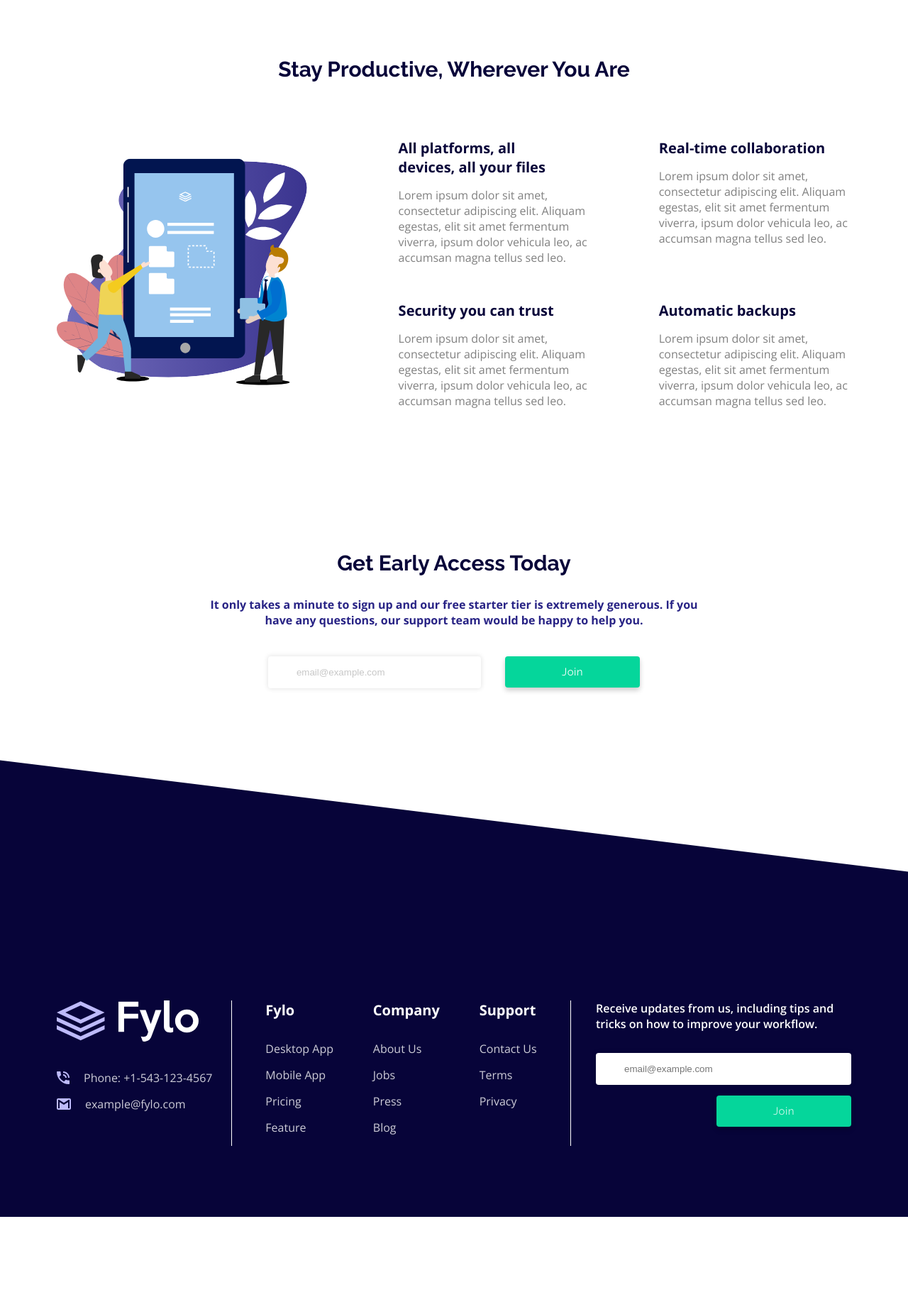
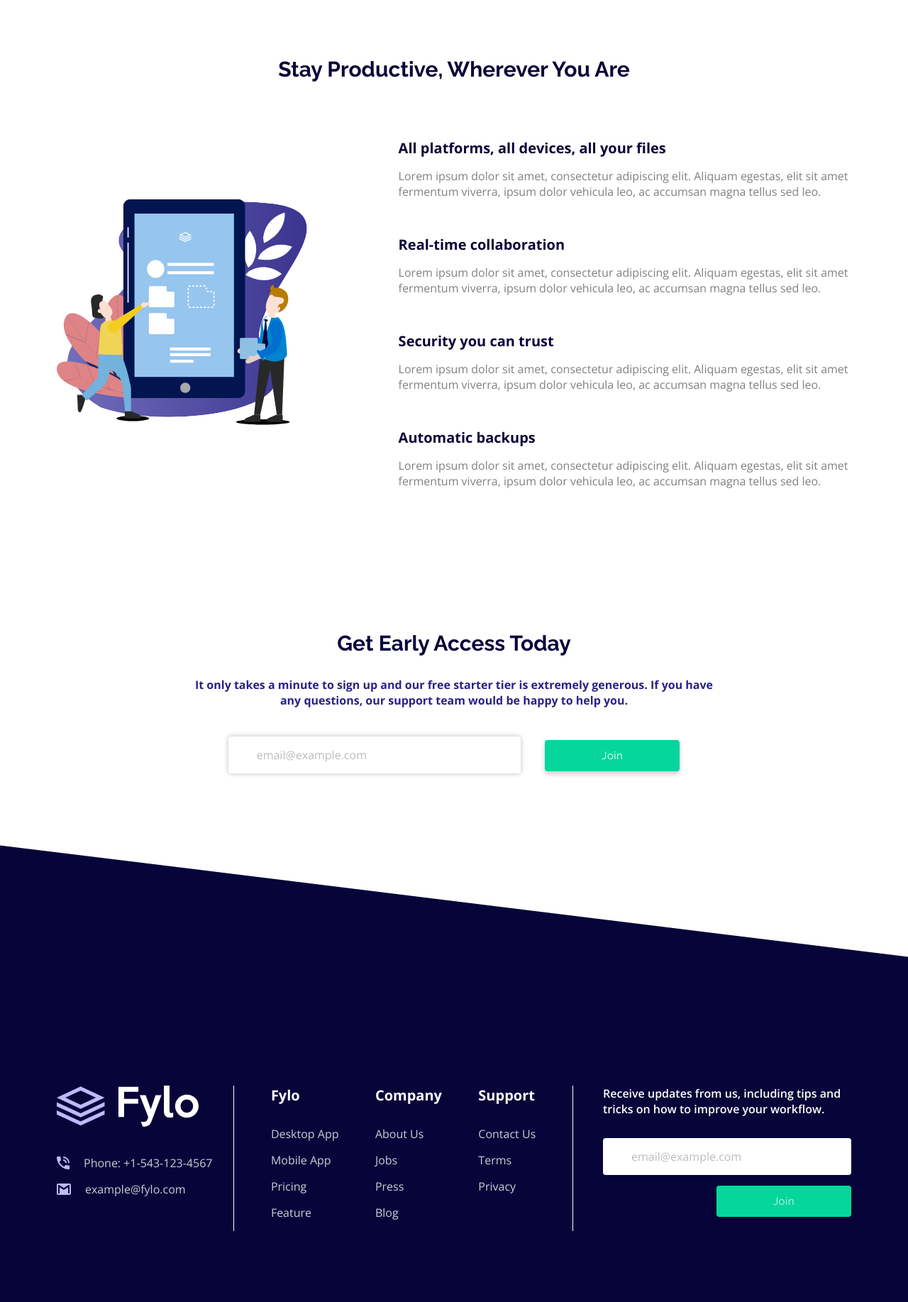
Before and after one commit to Optimo1983/Fylo-landing-page, a PHP site: page / in a window 1280 px wide. Shown: the part 730-2565 px from the top of the page at 71% size. Before the commit the page ends 2445 px from the top, so only its background shows below. Run offline with PHP 8.4, Linux system fonts and the light colour scheme.

Commit message:
Updated footer section for better responsiveness

```diff
--- a/css/style.css
+++ b/css/style.css
@@ -4,6 +4,9 @@
   margin: 0;
   padding: 0;
   box-sizing: inherit; }
+
+*:focus {
+  outline: none; }
 
 html {
   font-size: 62.5%; }
@@ -115,35 +118,32 @@ body {
 
 .contact-container {
   display: flex;
-  flex: 1 1 22%;
-  flex-direction: column; }
+  flex-basis: 22%;
+  flex-direction: column;
+  padding-right: 3rem; }
   .contact-container__logo {
     width: 20rem; }
-  .contact-container__item {
-    display: flex;
-    flex-direction: row;
-    align-items: center; }
-    .contact-container__item:not(:last-child) {
-      margin-bottom: 1.5rem; }
+  .contact-container__item:not(:last-child) {
+    margin-bottom: 1.5rem; }
   .contact-container__link {
     display: flex;
     align-items: center; }
   .contact-container__icon {
     margin-right: 2rem; }
   .contact-container__contact-value {
-    display: inline-block; }
+    white-space: nowrap; }
 
 .nav-container {
   display: flex;
-  flex: 10 10 42.7%;
-  justify-content: center;
-  border-left: 1px solid white;
-  border-right: 1px solid white; }
+  flex-basis: 42.7%;
+  justify-content: space-evenly;
+  border-left: 1px solid #fff;
+  border-right: 1px solid #fff; }
 
 .nav-sub-container {
   display: flex;
-  width: 92%;
-  justify-content: space-around; }
+  justify-content: space-between;
+  max-width: 90%; }
 
 .nav-list-container .heading-tertiary {
   color: #fff; }
@@ -154,14 +154,16 @@ body {
     margin-bottom: 1.5rem; }
 
 .subscribe-container {
-  flex: 1 1 35.3%;
   display: flex;
+  flex-basis: 35.3%;
+  flex: 1;
   justify-content: flex-end; }
 
 .subscribe-sub-container {
   display: flex;
   flex-direction: column;
-  max-width: 36rem; }
+  max-width: 38rem;
+  padding-left: 3rem; }
   .subscribe-sub-container__paragraph {
     font-weight: 600;
     color: #fff; }
@@ -172,7 +174,11 @@ body {
   border-radius: .4rem;
   box-shadow: 0px 0px 6px 1px rgba(0, 0, 0, 0.1);
   padding: 1.5rem 4rem;
-  color: #282385; }
+  font-family: inherit;
+  font-size: inherit;
+  color: gray; }
+  .subscribe-form__email::placeholder {
+    color: rgba(143, 143, 143, 0.6); }
 
 .subscribe-form .btn {
   display: block;
@@ -224,26 +230,28 @@ body {
   .section-features__grid {
     flex-basis: 57%;
     display: grid;
-    grid-template-columns: repeat(2, minmax(25rem, 30rem));
+    grid-template-columns: repeat(auto-wrap, minmax(30rem, 1fr));
     grid-column-gap: 15%;
     grid-row-gap: 5rem; }
 
 .section-sign-up {
-  transform: skewY(-7deg); }
+  transform: skewY(-7deg);
+  max-width: 75rem;
+  margin: 0 auto; }
   .section-sign-up__paragraph {
     color: #282385;
-    font-weight: 700;
-    max-width: 70rem;
-    margin: 0 auto; }
+    font-weight: 700; }
 
 .sign-up-form__email {
   border: none;
   border-radius: .4rem;
-  box-shadow: 0px 0px 6px 1px rgba(0, 0, 0, 0.1);
+  box-shadow: 0px 0px 6px 1px rgba(0, 0, 0, 0.2);
   margin-right: 3rem;
-  width: 25%;
+  width: 55%;
   min-width: 30rem;
   padding: 1.5rem 4rem;
-  color: #282385; }
+  font-family: inherit;
+  font-size: inherit;
+  color: gray; }
   .sign-up-form__email::placeholder {
-    color: rgba(143, 143, 143, 0.5); }
+    color: rgba(143, 143, 143, 0.6); }
--- a/index.html
+++ b/index.html
@@ -114,8 +114,9 @@
         <div class="contact-container">
 
             <img src="images/logo.svg" alt="Footer logo" class="contact-container__logo u-margin-bottom-medium">
+
             <div class="contact-container__item">
-              <a href="#" class="contact-container__link">
+              <a class="contact-container__link">
                 <img class="contact-container__icon " src="images/icon-phone.svg">
                 <p class= "contact-container__contact-value">Phone: +1-543-123-4567</p>
               </a>
@@ -133,7 +134,7 @@
 
         <div class="nav-container">
 
-          <div class="nav-sub-container">
+          <!-- <div class="nav-sub-container"> -->
             <div class="nav-list-container">
 
               <h3 class="heading-tertiary u-margin-bottom-smedium">Fylo</h3>
@@ -201,7 +202,7 @@
               </ul>
 
             </div> <!-- End nav-list-container -->
-          </div> <!-- End nav-sub-container -->
+          <!-- </div> End nav-sub-container -->
         </div> <!-- End nav-container -->
 
 
--- a/sass/base/_base.scss
+++ b/sass/base/_base.scss
@@ -5,6 +5,12 @@
     padding: 0;
     box-sizing: inherit;
 }
+
+*:focus {
+    outline:none;
+}
+
+
 
 html {
     font-size: 62.5% // 10px
--- a/sass/components/_button.scss
+++ b/sass/components/_button.scss
@@ -22,7 +22,6 @@
     padding: 1.3rem 8rem;
     font-size: 1.5rem;
     font-weight: 400;
-    // letter-spacing: 1px;
     display: inline-block;
   }
 
--- a/sass/layout/_footer.scss
+++ b/sass/layout/_footer.scss
@@ -4,7 +4,6 @@
     padding: 0 8rem 10rem 8rem;
 
   &__container {
-    // background-color: darkslategray;
     padding-top: 35rem;
     display: flex;
   }
@@ -18,25 +17,20 @@
 
 
 .contact-container {
-  // background-color: darkgoldenrod;
   display: flex;
-  flex: 1 1 22%;
+  flex-basis: 22%;
   flex-direction: column;
+
+  padding-right: 3rem;
 
   &__logo {
     width: 20rem;
   }
 
   &__item {
-    display: flex;
-    flex-direction: row;
-    align-items: center;
-
-
     &:not(:last-child){
       margin-bottom: 1.5rem;
     }
-
   }
 
   &__link {
@@ -50,29 +44,26 @@
   }
 
   &__contact-value {
-    display: inline-block;
+    white-space: nowrap;
   }
-
 }
 
 .nav-container {
   display: flex;
-  flex: 10 10 42.7%;
-  justify-content: center;
-  border-left: 1px solid white;
-  border-right: 1px solid white;
+  flex-basis: 42.7%;
+  justify-content: space-evenly;
 
+  border-left: 1px solid #fff;
+  border-right: 1px solid #fff;
 }
 
 .nav-sub-container {
   display: flex;
-  width: 92%;
-  justify-content: space-around;
-
+  justify-content: space-between;
+  max-width: 90%;
 }
 
 .nav-list-container {
-
   & .heading-tertiary {
     color: $color-white;
   }
@@ -88,23 +79,23 @@
   &__link{
 
   }
-
 }
 
 
 
 .subscribe-container {
-  flex: 1 1 35.3%;
   display: flex;
+  flex-basis: 35.3%;
+  flex: 1;
   justify-content: flex-end;
-
-
 }
 
 .subscribe-sub-container {
   display: flex;
   flex-direction: column;
-  max-width: 36rem;
+
+  max-width: 38rem;
+  padding-left: 3rem;
 
   &__paragraph {
     font-weight: 600;
@@ -119,7 +110,13 @@
     border-radius: .4rem;
     box-shadow: 0px 0px 6px 1px rgba(0, 0, 0, 0.1);
     padding: 1.5rem 4rem;
-    color: $color-secondary-dark-blue;
+    font-family: inherit;
+    font-size: inherit;
+    color: $color-grey;
+
+    &::placeholder {
+      color: rgba(143, 143, 143, 0.6);
+    }
   }
 }
 
--- a/sass/pages/_home.scss
+++ b/sass/pages/_home.scss
@@ -30,7 +30,7 @@
     flex-basis: 57%;
 
     display: grid;
-    grid-template-columns: repeat(2, minmax(25rem, 30rem));
+    grid-template-columns: repeat(auto-wrap, minmax(30rem, 1fr));
     grid-column-gap: 15%;
     grid-row-gap: 5rem;
   }
@@ -38,12 +38,13 @@
 
 .section-sign-up {
   transform: skewY(-7deg);
+  max-width: 75rem;
+  margin: 0 auto ;
+
 
   &__paragraph {
     color: $color-secondary-dark-blue;
     font-weight: 700;
-    max-width: 70rem;
-    margin: 0 auto ;
   }
 
 } //End section-signup
@@ -52,15 +53,17 @@
   &__email {
     border: none;
     border-radius: .4rem;
-    box-shadow: 0px 0px 6px 1px rgba(0, 0, 0, 0.1);
+    box-shadow: 0px 0px 6px 1px rgba(0, 0, 0, 0.2);
     margin-right: 3rem;
-    width: 25%;
+    width: 55%;
     min-width: 30rem;
     padding: 1.5rem 4rem;
-    color: $color-secondary-dark-blue;
+    font-family: inherit;
+    font-size: inherit;
+    color: $color-grey;
 
     &::placeholder {
-      color: rgba(143, 143, 143, 0.5);
+      color: rgba(143, 143, 143, 0.6);
     }
   }
 }
```
